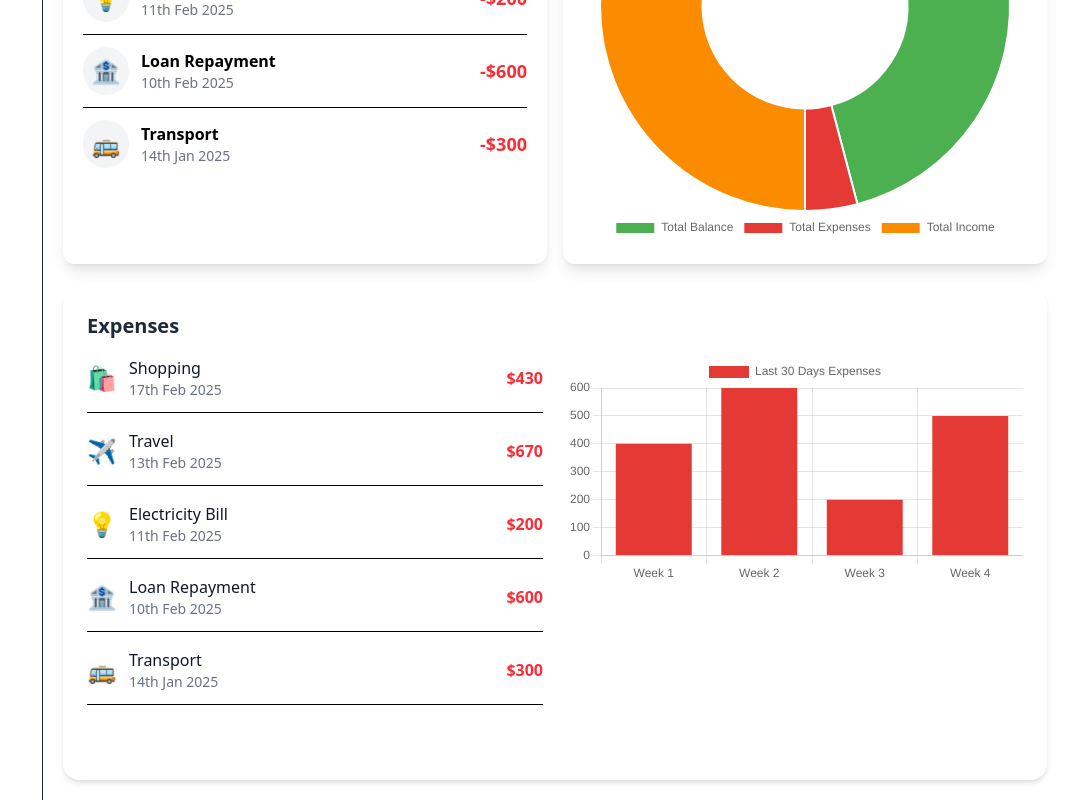
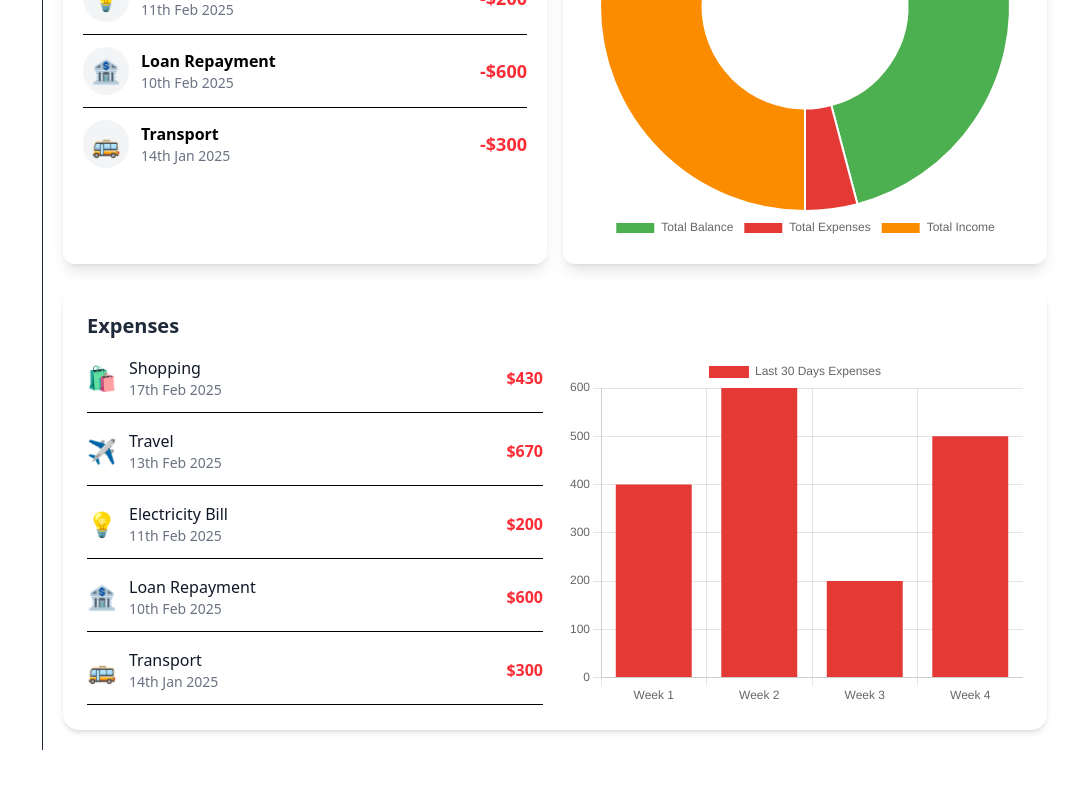
Before and after one commit to jlcarrascof/vue3-expense-tracker, a Vue app: page /dashboard in a window 1280 px wide. Shown: the part 436-1236 px from the top of the page, without its empty margins (213-1280 px from the left). After the commit the page ends 1186 px from the top, so only its background shows below. Built offline with nearby package versions, Linux system fonts and the light colour scheme; sample sign-in values are in the browser's storage.

Commit message:
style: adjust minimum height for grid and chart in ExpensesSection for improved layout consistency

```diff
--- a/src/components/ExpensesSection.vue
+++ b/src/components/ExpensesSection.vue
@@ -29,6 +29,7 @@
             },
             options: {
                 responsive: true,
+                maintainAspectRatio: false,
                 scales: {
                     y: { beginAtZero: true }
                 }
@@ -42,7 +43,7 @@
   <div class="bg-white p-6 rounded-2xl shadow-md mt-6">
     <h2 class="text-xl font-bold text-gray-800 mb-4">Expenses</h2>
 
-    <div class="grid grid-cols-1 md:grid-cols-2 gap-6 min-h-[400px]">
+    <div class="grid grid-cols-1 md:grid-cols-2 gap-6 min-h-[350px]">
       <!-- Lista de Gastos -->
       <div class="flex flex-col space-y-4">
         <div
@@ -62,7 +63,7 @@
       </div>
 
       <!-- Gráfico de Gastos -->
-      <div class="h-full min-h-[400px]">
+      <div class="h-[350px]">
         <canvas ref="expensesChart" class="w-full h-full"></canvas>
       </div>
     </div>
```
